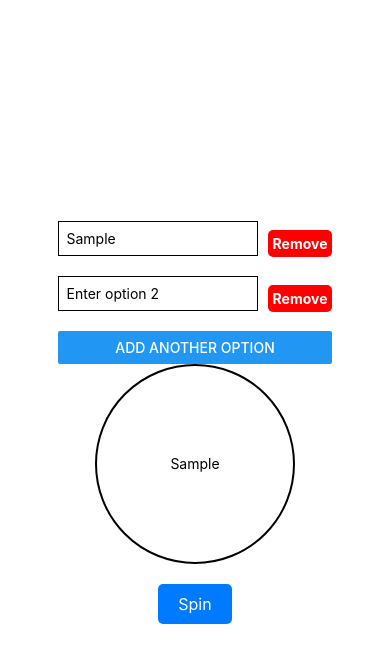
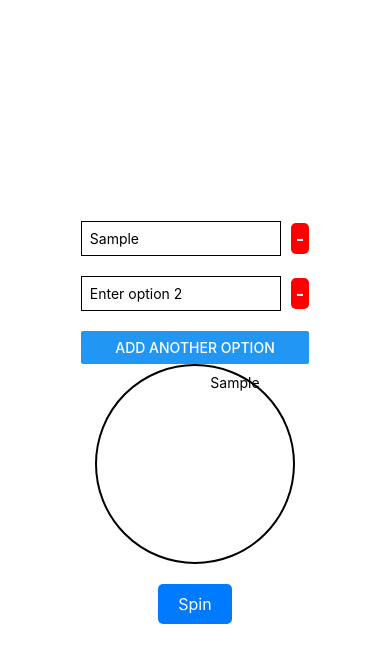
Before and after one commit to YiyangShao/TurntableDecisionHelper, a React Native app: screen / in a window 390 px wide. Both pictures are taken after typing "Sample" into the empty fields and a click on the button "ADD ANOTHER OPTION". Shown: the top 662 px of the page. Built offline with nearby package versions, Linux system fonts and the light colour scheme.

Commit message:
make turn table pie chart

```diff
--- a/src/components/OptionInput.js
+++ b/src/components/OptionInput.js
@@ -1,22 +1,30 @@
 /**
  * OptionInput.js - Handles input for adding multiple decision options, each with its own input line.
- * Allows users to remove individual input lines.
+ * Allows users to remove individual input lines and auto-saves changes.
+ * Displays loaded options in the input fields.
  */
 
-import React, { useState } from 'react';
-import { View, TextInput, Button, TouchableOpacity, Text } from 'react-native';
+import React, { useEffect, useState } from 'react';
+import { View, TextInput, TouchableOpacity, Text, Button } from 'react-native';
 import styles from '../styles';
 
-const OptionInput = ({ onAddOption }) => {
+const OptionInput = ({ onUpdateOptions, initialOptions }) => {
   const [inputValues, setInputValues] = useState(['']); // Start with one empty input line
+
+  // Load initial options into input fields
+  useEffect(() => {
+    if (initialOptions && initialOptions.length > 0) {
+      setInputValues(initialOptions);
+    }
+  }, [initialOptions]);
 
   const handleAddOption = (index, value) => {
     const updatedInputs = [...inputValues];
     updatedInputs[index] = value;
     setInputValues(updatedInputs);
 
-    // Auto-save the updated option immediately
-    onAddOption(updatedInputs);
+    // Auto-update the options list immediately
+    onUpdateOptions(updatedInputs);
   };
 
   const handleAddNewLine = () => {
@@ -27,8 +35,8 @@ const OptionInput = ({ onAddOption }) => {
     const updatedInputs = inputValues.filter((_, i) => i !== index);
     setInputValues(updatedInputs);
 
-    // Auto-save the updated option list
-    onAddOption(updatedInputs);
+    // Auto-update the options list after removal
+    onUpdateOptions(updatedInputs);
   };
 
   return (
@@ -42,7 +50,7 @@ const OptionInput = ({ onAddOption }) => {
             onChangeText={(value) => handleAddOption(index, value)}
           />
           <TouchableOpacity onPress={() => handleRemoveLine(index)} style={styles.removeButton}>
-            <Text style={styles.removeButtonText}>Remove</Text>
+            <Text style={styles.removeButtonText}>-</Text>
           </TouchableOpacity>
         </View>
       ))}
--- a/src/components/Turntable.js
+++ b/src/components/Turntable.js
@@ -1,6 +1,6 @@
 /**
  * Turntable.js - Main logic for spinning the turntable and managing options.
- * Options are auto-saved and reflected on the turntable in real-time.
+ * Options are auto-saved and reflected on the turntable and input fields in real-time, including removals.
  */
 
 import React, { useState, useEffect } from 'react';
@@ -27,7 +27,8 @@ const Turntable = () => {
     try {
       const savedOptions = await AsyncStorage.getItem(STORAGE_KEY);
       if (savedOptions !== null) {
-        setOptions(JSON.parse(savedOptions));
+        const parsedOptions = JSON.parse(savedOptions);
+        setOptions(parsedOptions);
       }
     } catch (error) {
       console.error('Error loading options from storage:', error);
@@ -42,16 +43,13 @@ const Turntable = () => {
     }
   };
 
-  const addOption = (inputValues) => {
+  const updateOptions = (inputValues) => {
     const updatedOptions = inputValues
       .map((value) => value.trim())
-      .filter((value) => value && !options.includes(value)); // Filter out duplicates and empty inputs
+      .filter((value) => value); // Filter out empty inputs
 
-    if (updatedOptions.length > 0) {
-      const newOptionsList = [...options, ...updatedOptions];
-      setOptions(newOptionsList);
-      saveOptions(newOptionsList);
-    }
+    setOptions(updatedOptions);
+    saveOptions(updatedOptions); // Save updated options list
   };
 
   const spinTurntable = () => {
@@ -77,7 +75,7 @@ const Turntable = () => {
 
   return (
     <View style={styles.container}>
-      <OptionInput onAddOption={addOption} />
+      <OptionInput onUpdateOptions={updateOptions} initialOptions={options} />
       <TurntableVisual spin={spin} options={options} />
       <TouchableOpacity style={styles.spinButton} onPress={spinTurntable}>
         <Text style={styles.spinText}>Spin</Text>
--- a/src/components/TurntableVisual.js
+++ b/src/components/TurntableVisual.js
@@ -1,17 +1,31 @@
 /**
  * TurntableVisual.js - Displays the animated turntable and its options.
- * Handles spinning animation and passes the selected option back.
+ * Options are arranged as a pie chart around the turntable.
  */
 
 import React from 'react';
-import { View, Text, Animated } from 'react-native';
+import { View, Text, Animated, StyleSheet } from 'react-native';
 import styles from '../styles';
 
 const TurntableVisual = ({ spin, options }) => {
+  const angleStep = 360 / options.length; // Calculate angle for each option
+
+  const getOptionStyle = (index) => {
+    const rotateAngle = angleStep * index;
+    return {
+      transform: [
+        { rotate: `${rotateAngle}deg` },
+        { translateY: -90 }, // Position away from the center of the circle
+      ],
+    };
+  };
+
   return (
     <Animated.View style={[styles.turntable, { transform: [{ rotate: spin }] }]}>
       {options.map((option, index) => (
-        <Text key={index} style={styles.option}>{option}</Text>
+        <View key={index} style={[styles.optionContainer, getOptionStyle(index)]}>
+          <Text style={styles.option}>{option}</Text>
+        </View>
       ))}
     </Animated.View>
   );
--- a/src/styles.js
+++ b/src/styles.js
@@ -21,16 +21,6 @@ const styles = StyleSheet.create({
     alignItems: 'center',
     marginBottom: 10,
   },
-  optionList: {
-    maxHeight: 150,
-    marginBottom: 20,
-  },
-  optionRow: {
-    flexDirection: 'row',
-    justifyContent: 'space-between',
-    alignItems: 'center',
-    marginVertical: 5,
-  },
   turntable: {
     width: 200,
     height: 200,
@@ -41,9 +31,19 @@ const styles = StyleSheet.create({
     alignItems: 'center',
     position: 'relative',
   },
+  optionContainer: {
+    position: 'absolute',
+    justifyContent: 'center',
+    alignItems: 'center',
+    top: '50%',
+    left: '50%',
+    transform: [{ translateX: -50 }, { translateY: -50 }],
+  },
   option: {
     textAlign: 'center',
-    marginVertical: 5,
+    width: 80, // Width to ensure text fits
+    height: 20,
+    fontSize: 14,
   },
   spinButton: {
     marginTop: 20,
@@ -66,10 +66,12 @@ const styles = StyleSheet.create({
     backgroundColor: 'red',
     padding: 5,
     borderRadius: 5,
+    marginTop: -10,
   },
   removeButtonText: {
     color: '#fff',
     fontWeight: 'bold',
+    fontSize: 18,
   },
 });
 
```
Also changed, not shown: 1 other file (tests, documents, lock files or other folders).
